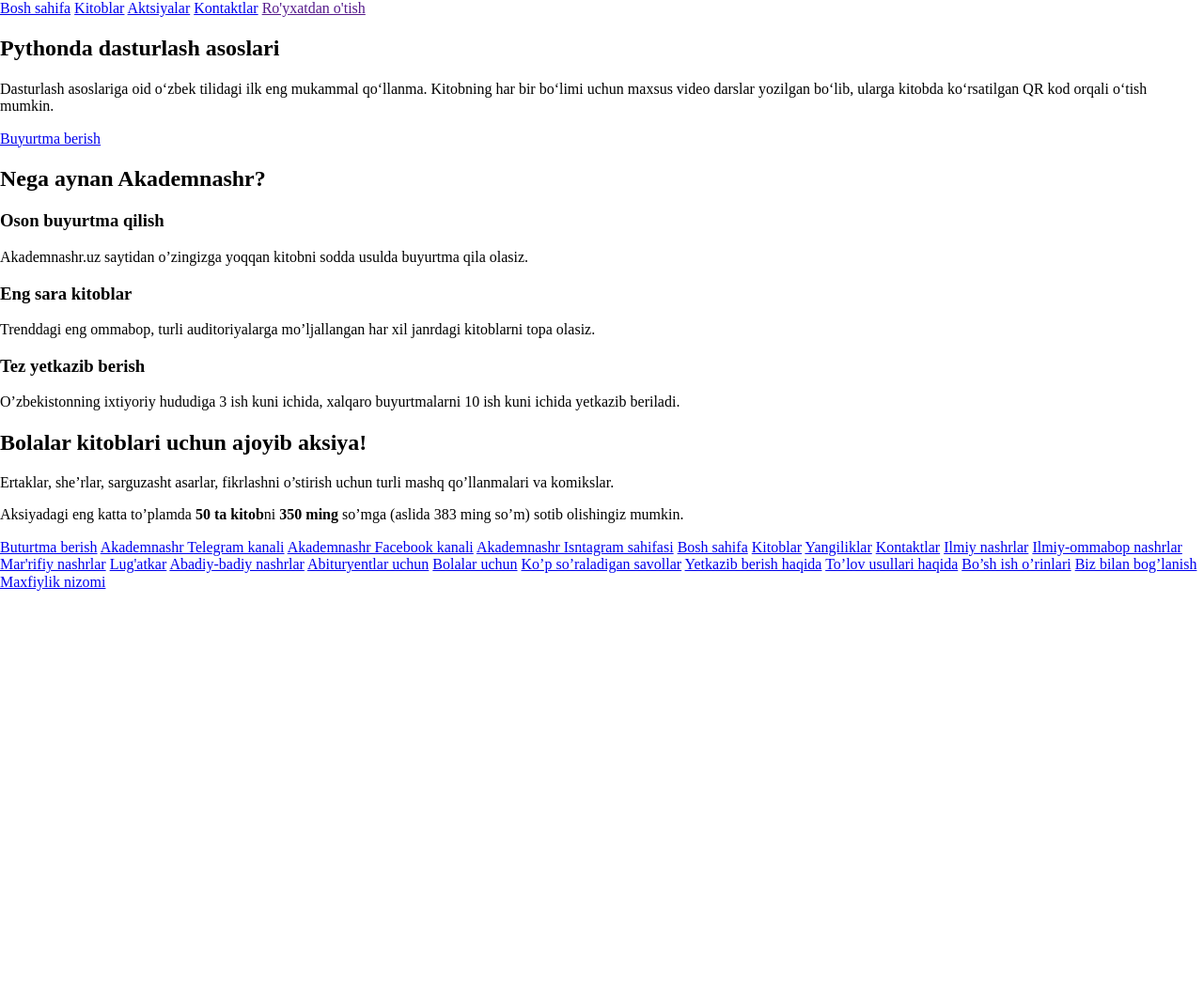
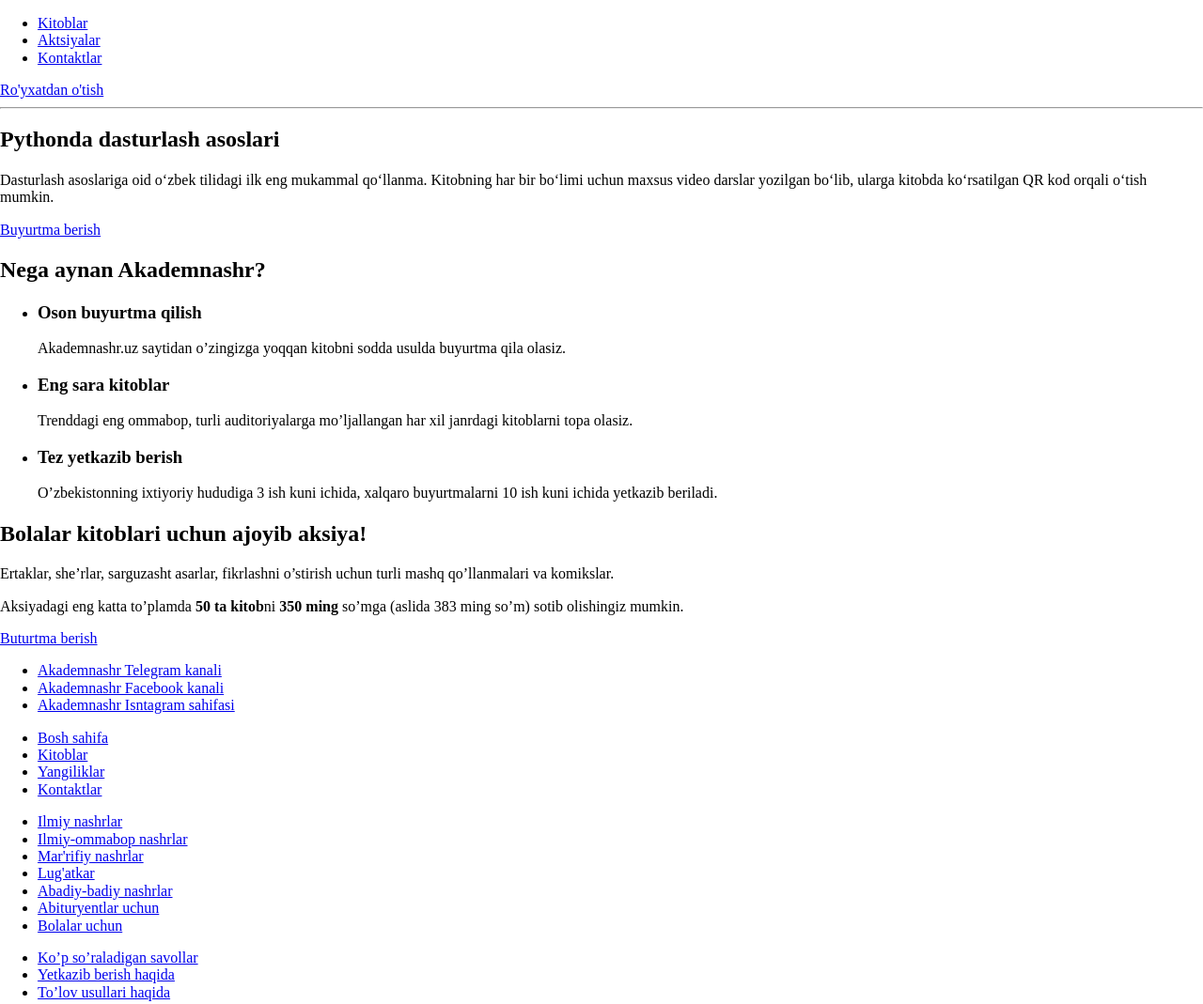
Before and after one commit to ha7darov/AkademNashr, a website: page index.html in a window 1280 px wide. Shown: the top 1069 px of the page at 94% size. Before the commit the page ends 800 px from the top, so only its background shows below. Drawn offline with nearby package versions, Linux system fonts and the light colour scheme.

Commit message:
Ro'yxatlab chiqish

```diff
--- a/index.html
+++ b/index.html
@@ -24,15 +24,16 @@
     <a href="index.html">
         <!-- AKADEM lOGO RASMI -->
     </a>
-
-    <a href="#">Bosh sahifa</a>
-    <a href="#">Kitoblar</a>
-    <a href="#">Aktsiyalar</a>
-    <a href="#">Kontaktlar</a>
-    <a href="">Ro'yxatdan o'tish</a>
+    <ul>
+        <li><a href="#">Kitoblar</a></li>
+        <li><a href="#">Aktsiyalar</a></li>
+        <li><a href="#">Kontaktlar</a></li>
+    </ul>
+    <a href="#">Ro'yxatdan o'tish</a>
 
 
     <!-- HERO -->
+    <hr>
     <h2>Pythonda dasturlash asoslari</h2>
     <p>Dasturlash asoslariga oid o‘zbek tilidagi ilk eng mukammal qo‘llanma. Kitobning har bir bo‘limi uchun maxsus video darslar yozilgan bo‘lib, ularga kitobda ko‘rsatilgan QR kod orqali o‘tish mumkin.</p>
     <a href="#">Buyurtma berish</a>
@@ -43,17 +44,25 @@
     <!-- FEATURES -->
     <h2>Nega aynan Akademnashr?</h2>
 
+    <ul>
+        <li>
             <!-- FEATURES Rasmi -->
             <h3>Oson buyurtma qilish</h3>
             <p>Akademnashr.uz saytidan o’zingizga yoqqan kitobni sodda usulda buyurtma qila olasiz.</p>
+        </li>
 
+        <li>
             <!-- FEATURES Rasmi -->
             <h3>Eng sara kitoblar</h3>
             <p>Trenddagi eng ommabop, turli auditoriyalarga mo’ljallangan har xil janrdagi kitoblarni topa olasiz.</p>
+        </li>
 
+        <li>
             <!-- FEATURES Rasmi -->
             <h3>Tez yetkazib berish</h3>
             <p>O’zbekistonning ixtiyoriy hududiga 3 ish kuni ichida, xalqaro buyurtmalarni 10 ish kuni ichida yetkazib beriladi.</p>
+        </li>
+    </ul>
 
 
     <!-- AKTSIYA -->
@@ -73,32 +82,48 @@
     </a>
 
     <!-- Ijtimoviy TARMOQLAR -->
+    <ul>
+        <li>
             <a href="#" target="_blank">Akademnashr Telegram kanali</a>
+        </li>
+        <li>
             <a href="#" target="_blank">Akademnashr Facebook kanali</a>
+        </li>
+        <li>
             <a href="#" target="_blank">Akademnashr Isntagram sahifasi</a>
+        </li>
+    </ul>
 
 
     <!-- LINKLAR -->
-    <a href="#">Bosh sahifa</a>
-    <a href="#">Kitoblar</a>
-    <a href="#">Yangiliklar</a>
-    <a href="#">Kontaktlar</a>
+    <ul>
+        <li><a href="#">Bosh sahifa</a></li>
+        <li><a href="#">Kitoblar</a></li>
+        <li><a href="#">Yangiliklar</a></li>
+        <li><a href="#">Kontaktlar</a></li>
+    </ul>
 
-    <a href="#">Ilmiy nashrlar</a>
-    <a href="#">Ilmiy-ommabop nashrlar</a>
-    <a href="#">Mar'rifiy nashrlar</a>
-    <a href="#">Lug'atkar</a>
-    <a href="#">Abadiy-badiy nashrlar</a>
-    <a href="#">Abituryentlar uchun</a>
-    <a href="#">Bolalar uchun</a>
+    <ul>
+        <li><a href="#">Ilmiy nashrlar</a></li>
+        <li><a href="#">Ilmiy-ommabop nashrlar</a></li>
+        <li><a href="#">Mar'rifiy nashrlar</a></li>
+        <li><a href="#">Lug'atkar</a></li>
+        <li><a href="#">Abadiy-badiy nashrlar</a></li>
+        <li><a href="#">Abituryentlar uchun</a></li>
+        <li><a href="#">Bolalar uchun</a></li>
+    </ul>
 
-    <a href="#">Ko’p so’raladigan savollar</a>
-    <a href="#">Yetkazib berish haqida</a>
-    <a href="#">To’lov usullari haqida</a>
+    <ul>
+        <li><a href="#">Ko’p so’raladigan savollar</a></li>
+        <li><a href="#">Yetkazib berish haqida</a></li>
+        <li><a href="#">To’lov usullari haqida</a></li>
+    </ul>
 
-    <a href="#">Bo’sh ish o’rinlari</a>
-    <a href="#">Biz bilan bog’lanish</a>
-    <a href="#">Maxfiylik nizomi</a>
+    <ul>
+        <li><a href="#">Bo’sh ish o’rinlari</a></li>
+        <li><a href="#">Biz bilan bog’lanish</a></li>
+        <li><a href="#">Maxfiylik nizomi</a></li>
+    </ul>
 </body>
 
 </html>
```
Lines whose indentation alone changed are shown as unchanged.
